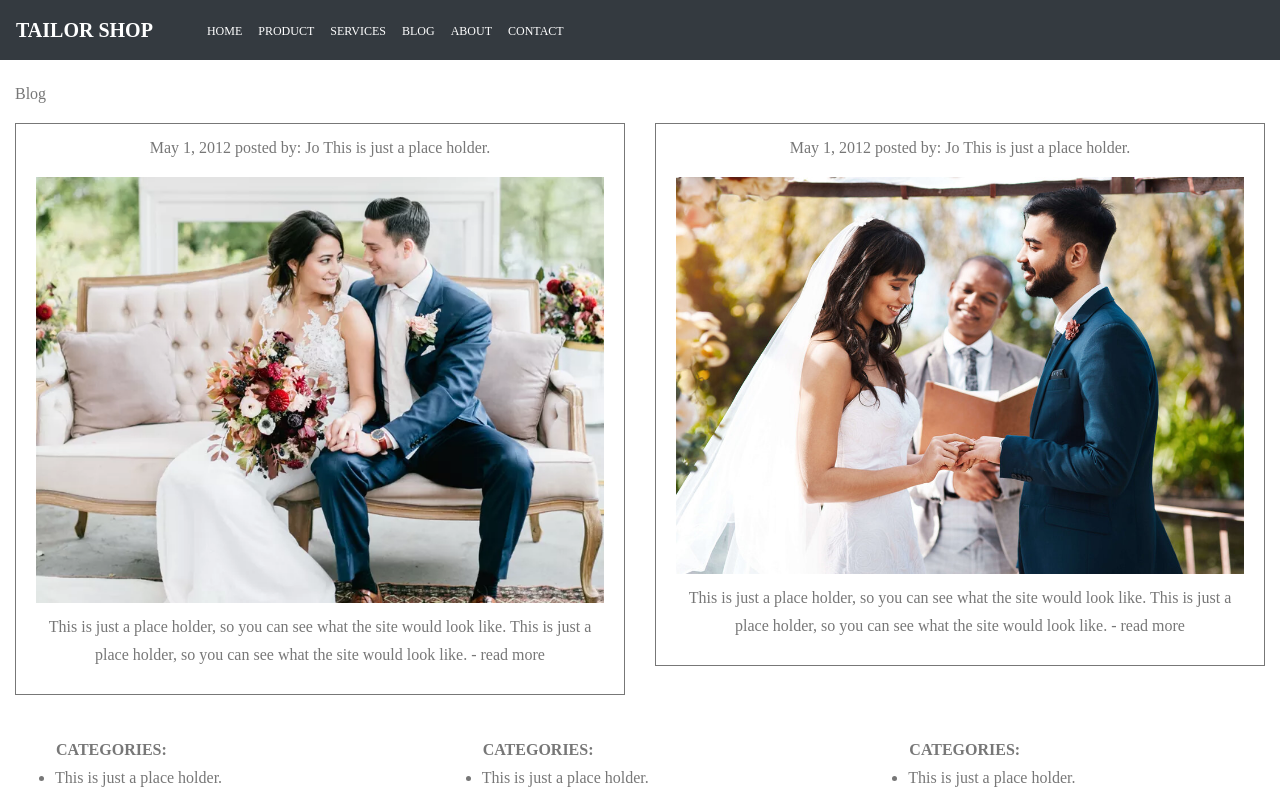
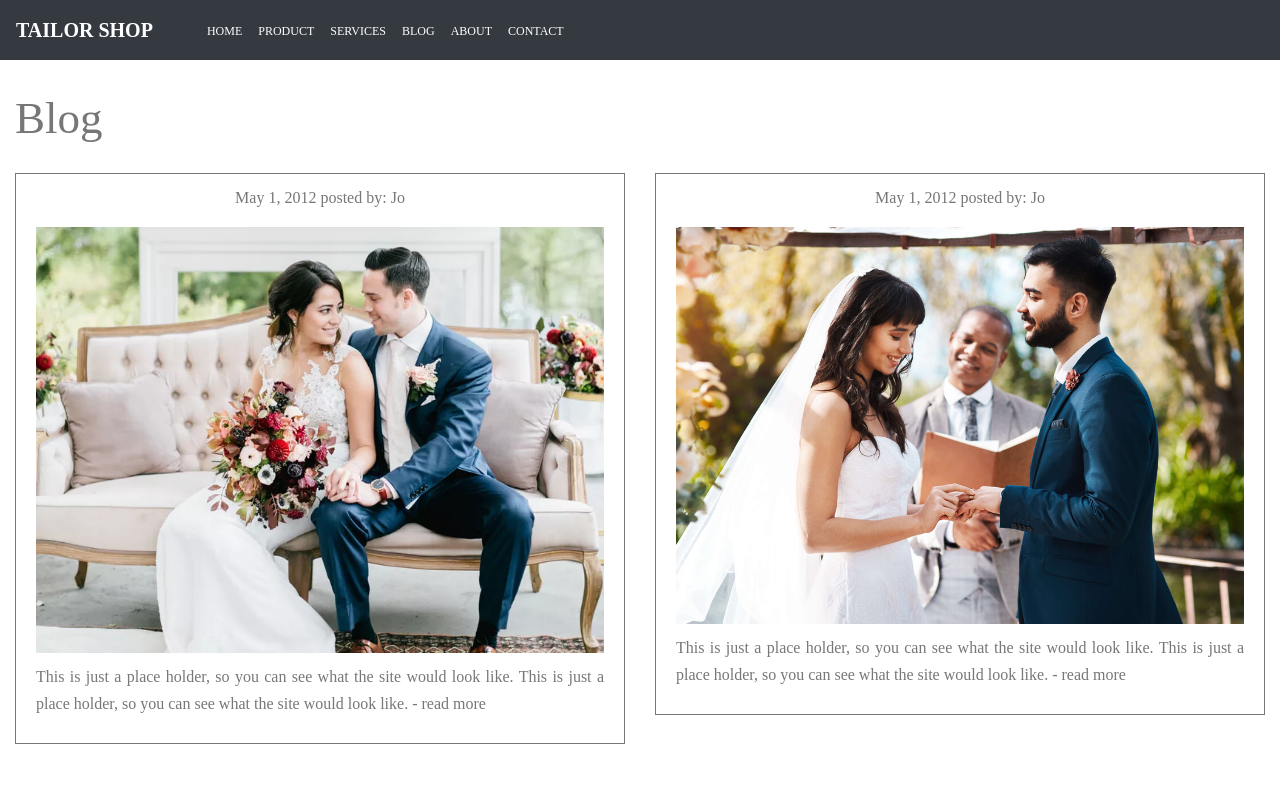
Before and after one commit to YakubuAmidu/Tailor-shop, a React (Create React App) app: page /BlogScreen in a window 1280 px wide. Shown: the top 796 px of the page. Built offline with nearby package versions, Linux system fonts and the light colour scheme.

Commit message:
Commiting changes

```diff
--- a/src/components/App.css
+++ b/src/components/App.css
@@ -265,9 +265,17 @@ body {
   padding: 20px 15px;
 }
 
+.Blog_date {
+  margin-bottom: 15px;
+}
+
 .Blog_image-one {
   padding-bottom: 10px;
   width: 100%;
+}
+
+.Blog_paragraph {
+  text-align: justify;
 }
 
 .Tailor_image-one {
--- a/src/screens/BlogScreen.js
+++ b/src/screens/BlogScreen.js
@@ -11,13 +11,11 @@ const Blog = () => {
     <div>
       <Links />
       <div className="Blog_section-main">
-        <p className="Blogheader">Blog</p>
+        <p className="Blog_header">Blog</p>
         <Row>
-          <Col>
+          <Col sm={6}>
             <div className="Blog_date">
-              <p className="Blog_date-one">
-                May 1, 2012 posted by: Jo This is just a place holder.
-              </p>
+              <p className="Blog_date-one">May 1, 2012 posted by: Jo</p>
               <img src={Brideone} alt="img" className="Blog_image-one" />
               <p className="Blog_paragraph">
                 This is just a place holder, so you can see what the site would
@@ -26,11 +24,9 @@ const Blog = () => {
               </p>
             </div>
           </Col>
-          <Col>
+          <Col sm={6}>
             <div className="Blog_date">
-              <p className="Blog_date-one">
-                May 1, 2012 posted by: Jo This is just a place holder.
-              </p>
+              <p className="Blog_date-one">May 1, 2012 posted by: Jo</p>
               <img src={Bridetwo} alt="img" className="Blog_image-one" />
               <p className="Blog_paragraph">
                 This is just a place holder, so you can see what the site would
```
